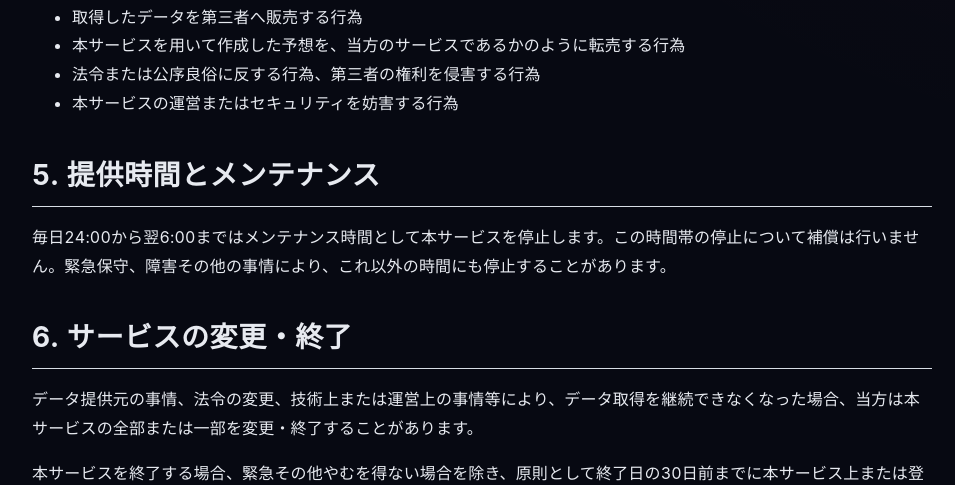
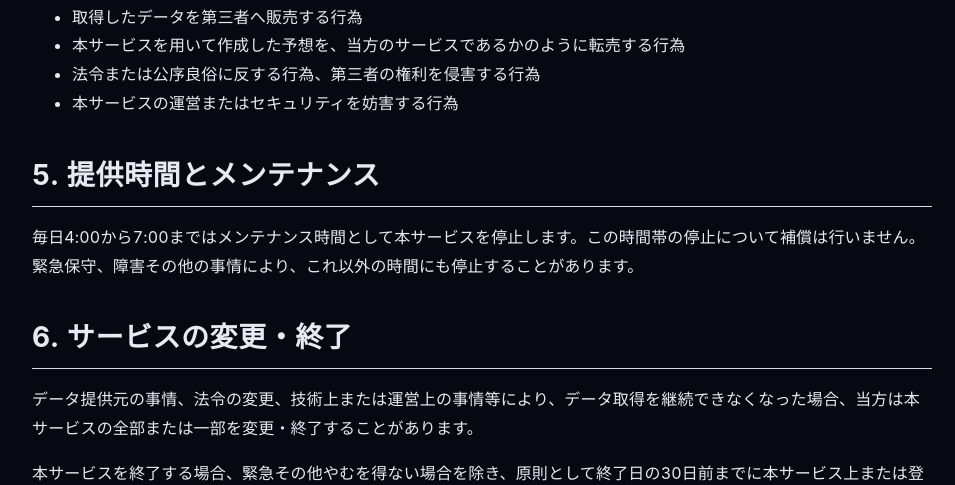
Before and after one commit to tsuyoshiyasuda0105/boatrace-analysis, a Flask app: template src/web/templates/legal_terms.html in a window 1280 px wide. Shown: the part 1137-1622 px from the top of the page, without its empty margins (158-1113 px from the left). Run offline with Flask 3, Linux system fonts and the light colour scheme; the template is opened without the code that fills it, so the values that code supplies are empty.

Commit message:
Align terms maintenance window with production 4-7 JST
Codex flagged that the drafted terms said 24:00-6:00 while
_maintenance_window_active() enforces 04:00-07:00. Stating a window that
does not match the running service would be a false disclosure on a paid
page, so the terms now match the implementation.

Co-Authored-By: Claude Opus 4.8 <noreply@anthropic.com>

```diff
--- a/src/web/templates/legal_terms.html
+++ b/src/web/templates/legal_terms.html
@@ -56,7 +56,7 @@
   </ul>
 
   <h2>5. 提供時間とメンテナンス</h2>
-  <p>毎日24:00から翌6:00まではメンテナンス時間として本サービスを停止します。この時間帯の停止について補償は行いません。緊急保守、障害その他の事情により、これ以外の時間にも停止することがあります。</p>
+  <p>毎日4:00から7:00まではメンテナンス時間として本サービスを停止します。この時間帯の停止について補償は行いません。緊急保守、障害その他の事情により、これ以外の時間にも停止することがあります。</p>
 
   <h2>6. サービスの変更・終了</h2>
   <p>データ提供元の事情、法令の変更、技術上または運営上の事情等により、データ取得を継続できなくなった場合、当方は本サービスの全部または一部を変更・終了することがあります。</p>
```
Also changed, not shown: tests/test_kachisuji_legal_pages.py (+1 -1 lines).
